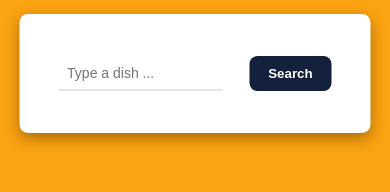
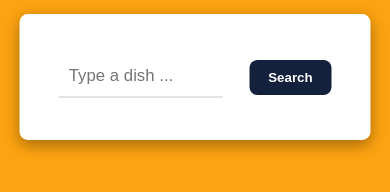
Before and after one commit to ionescuaandrei/recipe-app, a plain HTML site: page index.html in a window 390 px wide. Drawn offline with Linux system fonts and the light colour scheme.

Commit message:
Update style.css

```diff
--- a/style.css
+++ b/style.css
@@ -101,6 +101,7 @@ body{
   cursor: pointer;
   font-size: 1em;
   font-weight: 500;
+
 }
 
 #recipe{
@@ -134,6 +135,7 @@ body{
   outline: none;
   font-weight: 600;
   border: none;
+  color: #fff;
   cursor: pointer;
 }
 
@@ -149,4 +151,12 @@ ul{
     .container{
       font-size: 14px;
     }
+    .search-container input{
+      width: 60%;
+      font-size: 1.2em;
+      padding: 0.6em;
+      border: none;
+      outline: none;
+      border-bottom: 2px solid #e4e4e4;
+    }
 }
```
